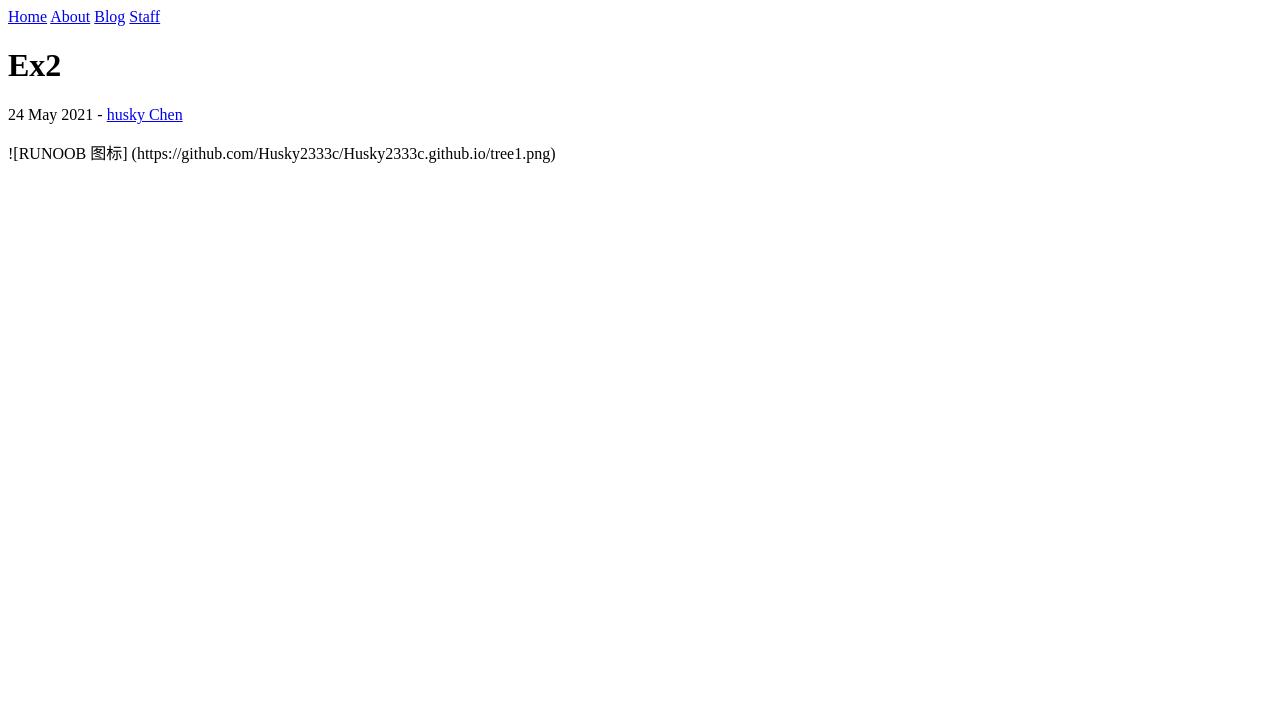
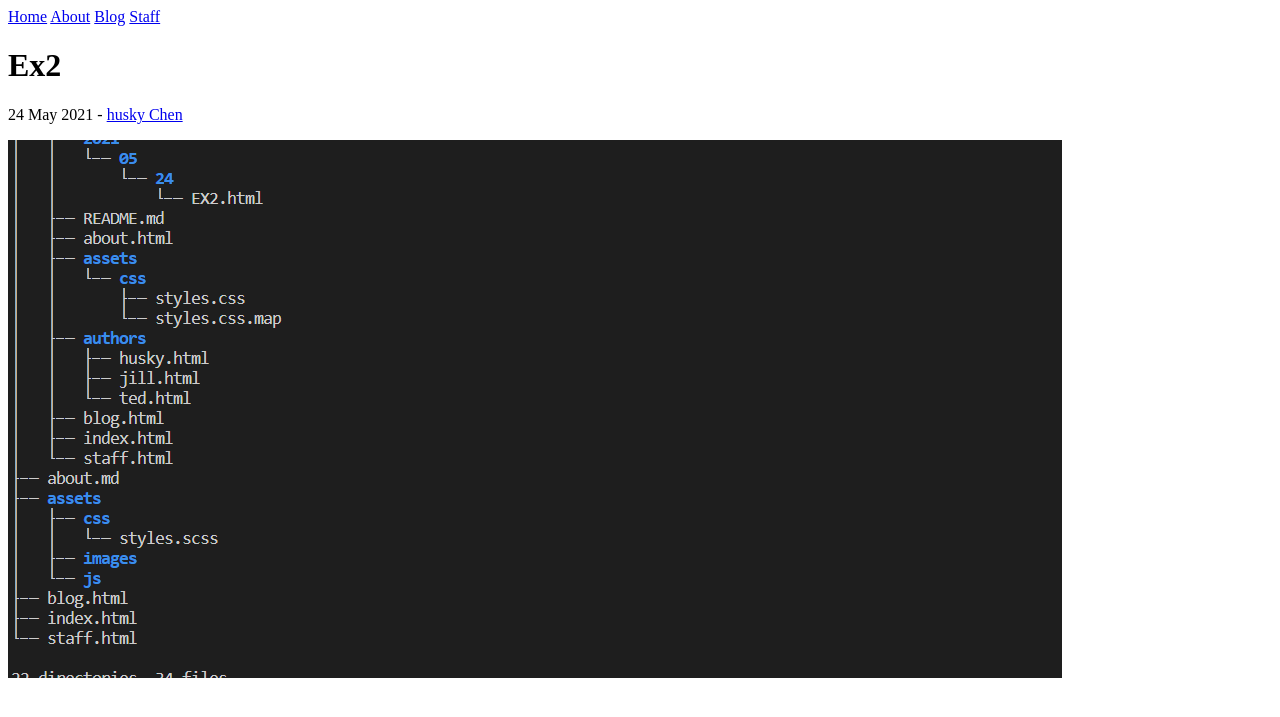
Before and after one commit to Husky2333c/Husky2333c.github.io, a Jekyll site: the page built from _posts/2021-5-24-EX2.md, in a window 1280 px wide. Shown: the top 717 px of the page. Built offline with Jekyll 4.4.1, drawn with Linux system fonts in a browser that asks for light colours.

Commit message:
2021/5/25

```diff
--- a/_posts/2021-5-24-EX2.md
+++ b/_posts/2021-5-24-EX2.md
@@ -2,4 +2,4 @@
 layout: post
 author: husky
 ---
-![RUNOOB 图标] (https://github.com/Husky2333c/Husky2333c.github.io/tree1.png)
+![RUNOOB 图标](/tree2.png)
```
Also changed, not shown: 4 other files.
